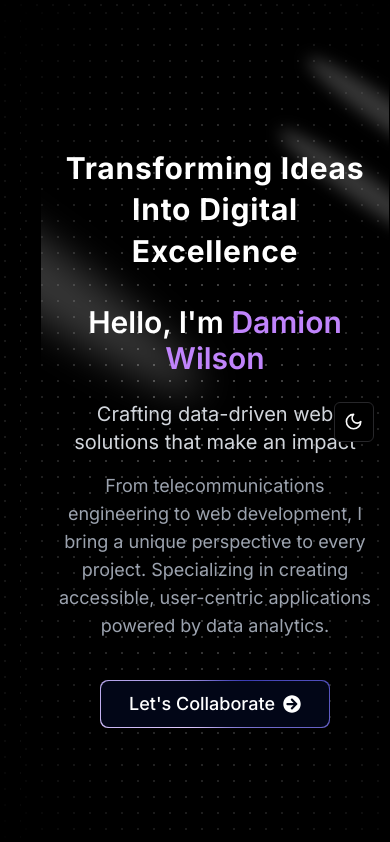
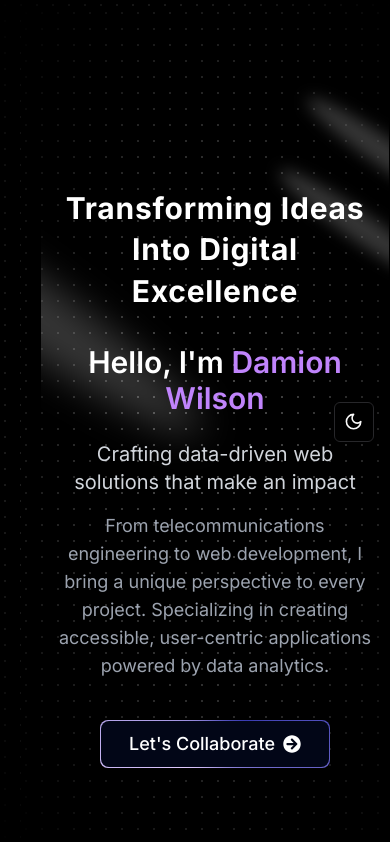
Before and after one commit to Derescio/DDW, a Next.js app: page / in a window 390 px wide. Shown: the top 842 px of the page. Built offline with nearby package versions, Linux system fonts and the light colour scheme.

Commit message:
Adjusted MT issue on small screens

```diff
--- a/components/Hero.tsx
+++ b/components/Hero.tsx
@@ -8,7 +8,7 @@
 
 const Hero = () => {
   return (
-    <div className="relative min-h-screen flex items-center justify-center overflow-hidden" id="home">
+    <div className="relative min-h-screen flex items-center justify-center overflow-hidden mt-10 " id="home">
       {/* Spotlight Effects */}
       <div className="absolute inset-0">
         <Spotlight className="top-40 -left-10 md:-left-32 md:-top-20 h-screen fill-white dark:fill-black" />
--- a/components/ui/FloatingNav.tsx
+++ b/components/ui/FloatingNav.tsx
@@ -53,7 +53,7 @@
   ];
 
   return (
-    <div className="relative w-full">
+    <div className="relative w-full ">
       <FloatingNavBar navItems={navItems} />
       {/* <DummyContent /> */}
     </div>
```
